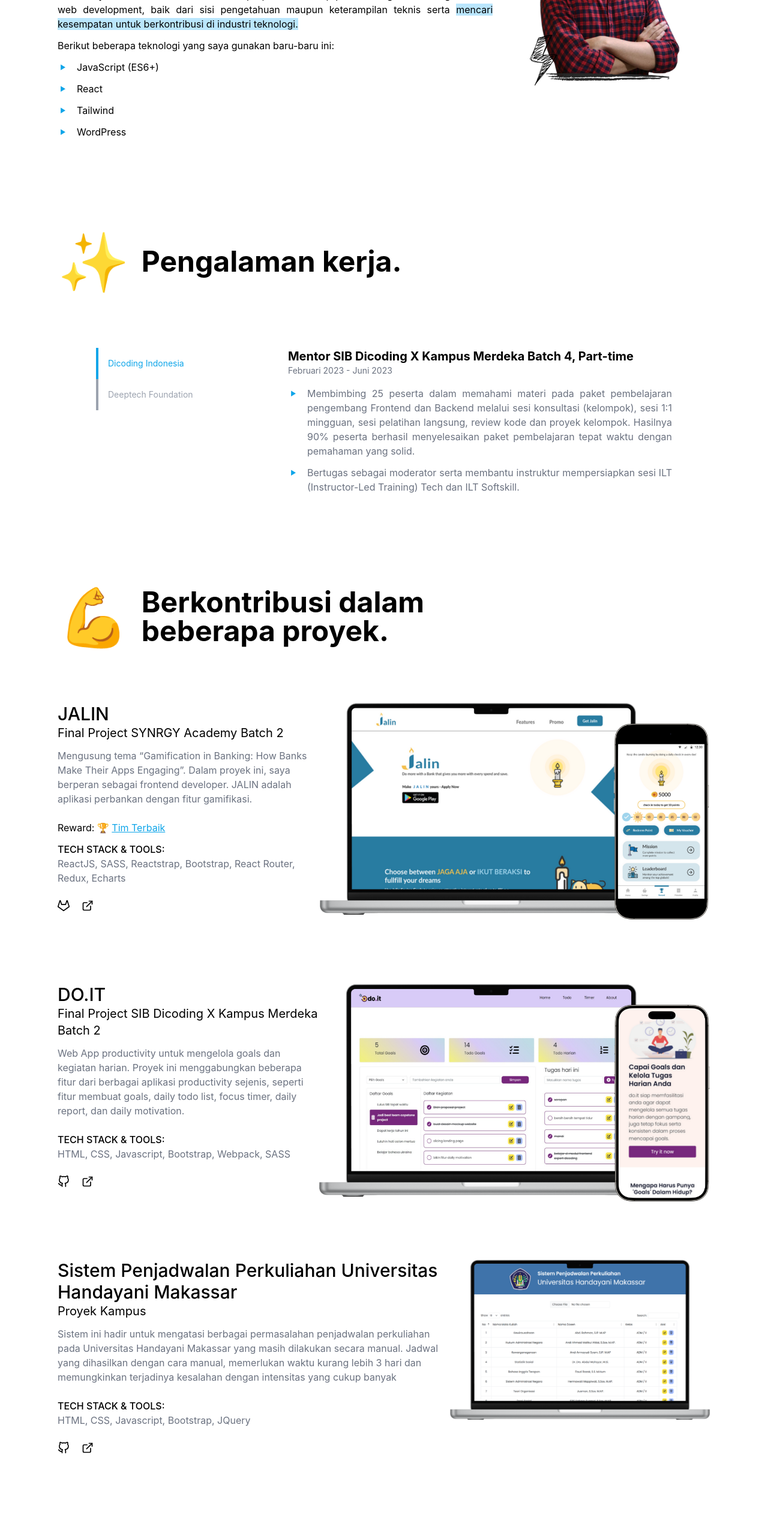
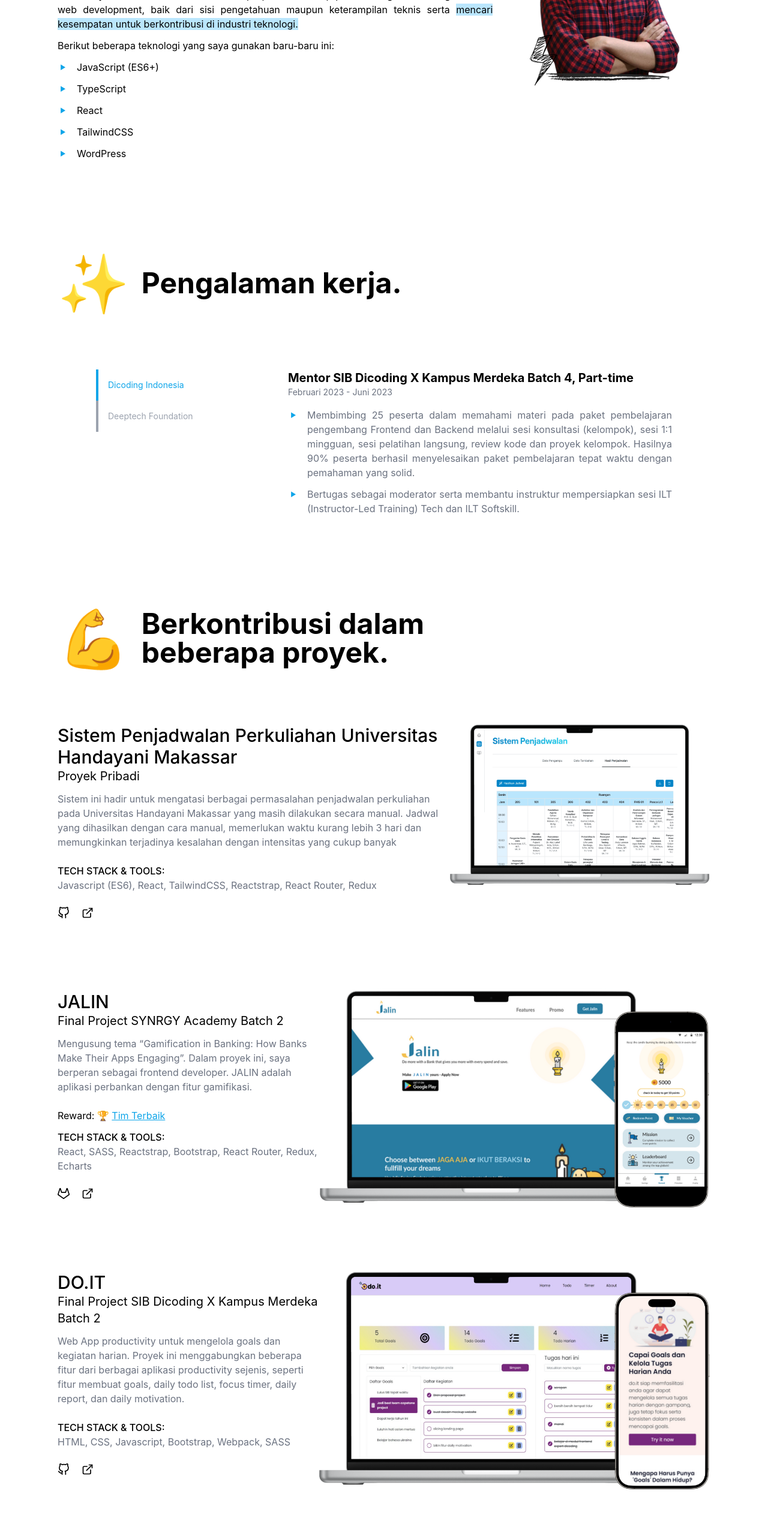
Before and after one commit to DwkLoki/portfolio-website, a React (Create React App) app: page / in a window 1280 px wide. Shown: the part 1300-3866 px from the top of the page at 60% size. Built offline with nearby package versions, Linux system fonts and the light colour scheme.

Commit message:
update list project

```diff
--- a/src/App.js
+++ b/src/App.js
@@ -109,8 +109,9 @@
             </p>
             <ul className=''>
               <li className='relative text-justify pl-8 mb-3 before:absolute before:content-["‣"] before:left-0 before:-top-2 before:text-3xl before:text-sky-500'>JavaScript (ES6+)</li>
+                            <li className='relative text-justify pl-8 mb-3 before:absolute before:content-["‣"] before:left-0 before:-top-2 before:text-3xl before:text-sky-500'>TypeScript</li>
               <li className='relative text-justify pl-8 mb-3 before:absolute before:content-["‣"] before:left-0 before:-top-2 before:text-3xl before:text-sky-500'>React</li>
-              <li className='relative text-justify pl-8 mb-3 before:absolute before:content-["‣"] before:left-0 before:-top-2 before:text-3xl before:text-sky-500'>Tailwind</li>
+              <li className='relative text-justify pl-8 mb-3 before:absolute before:content-["‣"] before:left-0 before:-top-2 before:text-3xl before:text-sky-500'>TailwindCSS</li>
               <li className='relative text-justify pl-8 mb-3 before:absolute before:content-["‣"] before:left-0 before:-top-2 before:text-3xl before:text-sky-500'>WordPress</li>
             </ul>
           </div>
@@ -145,10 +146,24 @@
         </div>
         <ProjectItem
           projectItem = {{
+            title : 'Sistem Penjadwalan Perkuliahan Universitas Handayani Makassar',
+            subTitle : 'Proyek Pribadi',
+            desc : 'Sistem ini hadir untuk mengatasi berbagai permasalahan penjadwalan perkuliahan pada Universitas Handayani Makassar yang masih dilakukan secara manual. Jadwal yang dihasilkan dengan cara manual, memerlukan waktu kurang lebih 3 hari dan memungkinkan terjadinya kesalahan dengan intensitas yang cukup banyak',
+            techStack : 'Javascript (ES6), React, TailwindCSS, Reactstrap, React Router, Redux',
+            link : {
+              github : 'https://github.com/DwkLoki/penjadwalan-perkuliahan-uhm-v2',
+              preview : 'https://penjadwalan-perkuliahan-uhm-v2.vercel.app'
+            },
+            image : 'mockup-project3.png',
+            animation : section4Visible
+          }}
+        />
+        <ProjectItem
+          projectItem = {{
             title : 'JALIN',
             subTitle : 'Final Project SYNRGY Academy Batch 2',
             desc : 'Mengusung tema “Gamification in Banking: How Banks Make Their Apps Engaging”. Dalam proyek ini, saya berperan sebagai frontend developer. JALIN adalah aplikasi perbankan dengan fitur gamifikasi.',
-            techStack : 'ReactJS, SASS, Reactstrap, Bootstrap, React Router, Redux, Echarts',
+            techStack : 'React, SASS, Reactstrap, Bootstrap, React Router, Redux, Echarts',
             reward : [
               <span className='relative group'>
                 <span className='text-black'>Reward: 🏆 </span>
@@ -179,20 +194,6 @@
               preview : 'http://doit-sib-project.web.app'
             },
             image : 'mockup-project2.png',
-            animation : section4Visible
-          }}
-        />
-        <ProjectItem
-          projectItem = {{
-            title : 'Sistem Penjadwalan Perkuliahan Universitas Handayani Makassar',
-            subTitle : 'Proyek Kampus',
-            desc : 'Sistem ini hadir untuk mengatasi berbagai permasalahan penjadwalan perkuliahan pada Universitas Handayani Makassar yang masih dilakukan secara manual. Jadwal yang dihasilkan dengan cara manual, memerlukan waktu kurang lebih 3 hari dan memungkinkan terjadinya kesalahan dengan intensitas yang cukup banyak',
-            techStack : 'HTML, CSS, Javascript, Bootstrap, JQuery',
-            link : {
-              github : 'https://github.com/DwkLoki/jadwal-uhm-pso',
-              preview : 'http://sistem-penjadwalan-uhm.vercel.app'
-            },
-            image : 'mockup-project3.png',
             animation : section4Visible
           }}
         />
```
Also changed, not shown: public/images/mockup-project3.png.
